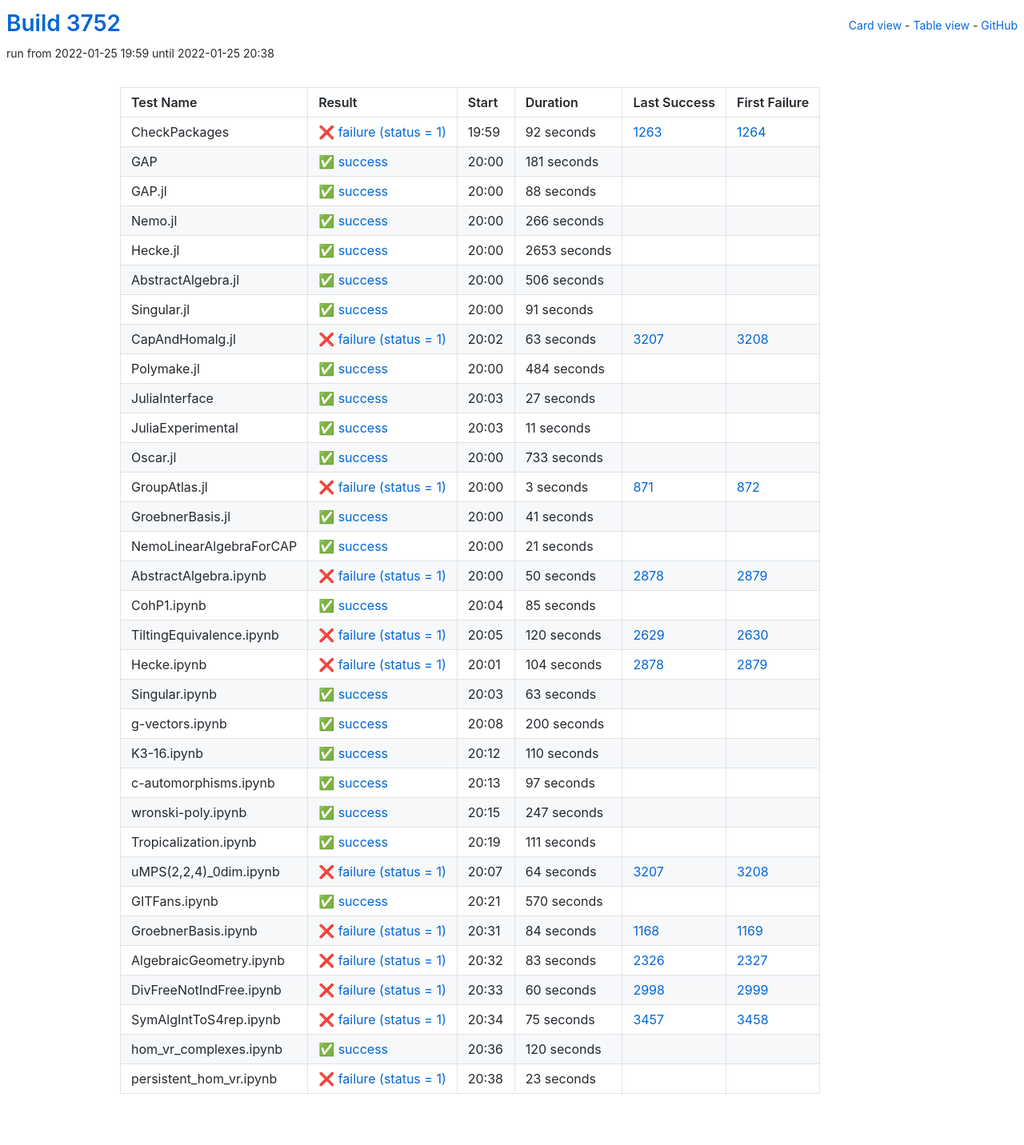
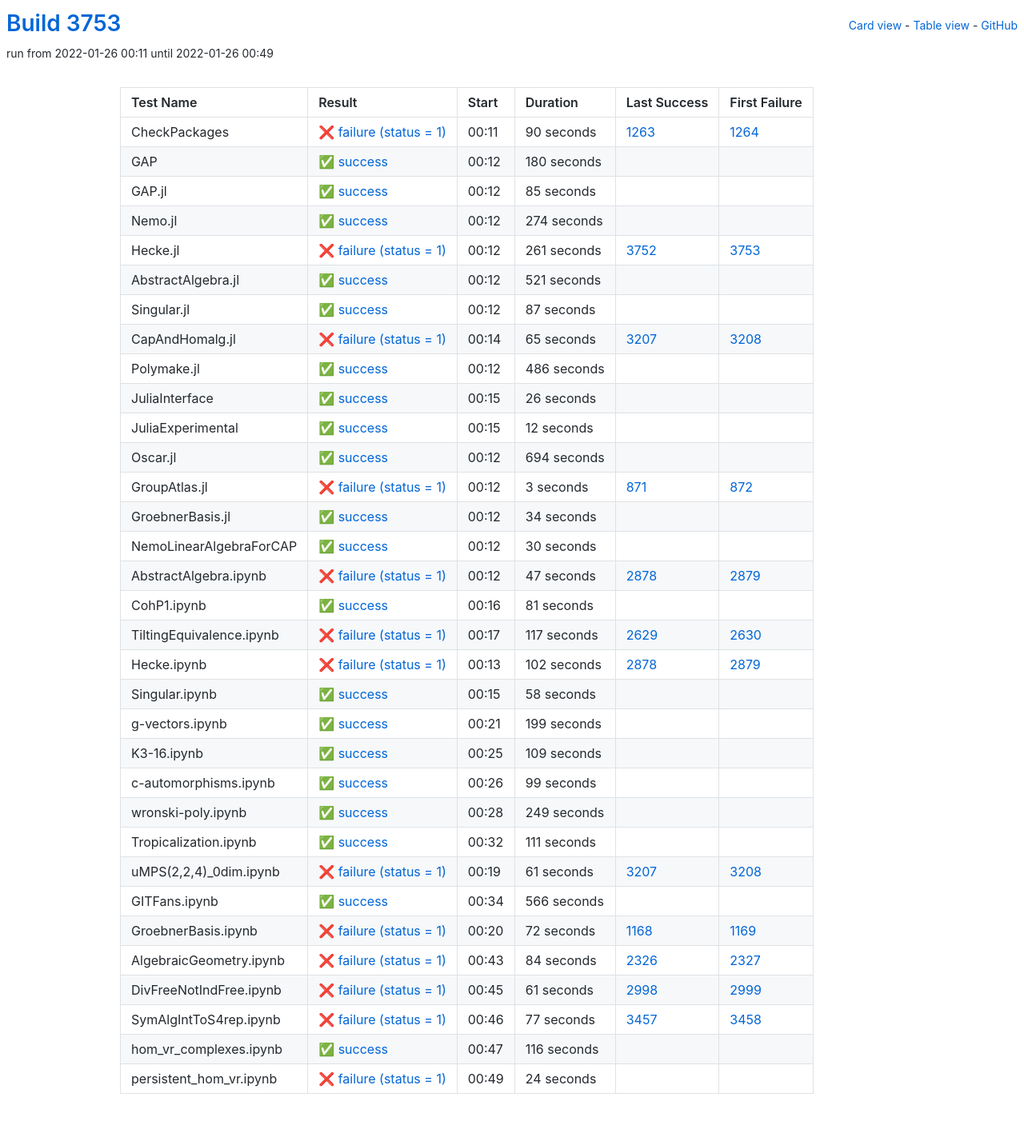
Before and after one commit to oscar-system/oscar-ci-status-stable, a Jekyll site: the page built from table.html, in a window 1280 px wide. Shown: the whole page at 80% size. Built offline with Jekyll 4.4.1, drawn with Linux system fonts in a browser that asks for light colours.

Commit message:
Build #3753

```diff
--- a/_data/ci.yml
+++ b/_data/ci.yml
@@ -1,6 +1,6 @@
 ---
-build: 3752
-build_url: https://oscarci.mathematik.uni-kl.de/job/oscar-stable/3752/
+build: 3753
+build_url: https://oscarci.mathematik.uni-kl.de/job/oscar-stable/3753/
 job: oscar-stable
 organization: oscar-system
 repo: oscar-ci-status-stable
@@ -8,152 +8,152 @@ repourl: https://github.com/oscar-system/oscar-ci-status-stable
 tests:
 - name: CheckPackages
   id: checkpackages
-  log: https://oscarci.mathematik.uni-kl.de/job/oscar-stable/3752/artifact/logs/build-3752/CheckPackages.log
-  start: 2022-01-25 19:59
+  log: https://oscarci.mathematik.uni-kl.de/job/oscar-stable/3753/artifact/logs/build-3753/CheckPackages.log
+  start: 2022-01-26 00:11
   success: false
   exitcode: 1
   status: failure
-  duration: 92
+  duration: 90
   last_success: 1263
   last_success_url: https://oscarci.mathematik.uni-kl.de/job/oscar-stable/1263/
   first_failure: 1264
   first_failure_url: https://oscarci.mathematik.uni-kl.de/job/oscar-stable/1264/
 - name: GAP
   id: gap
-  log: https://oscarci.mathematik.uni-kl.de/job/oscar-stable/3752/artifact/logs/build-3752/GAP.log
-  start: 2022-01-25 20:00
+  log: https://oscarci.mathematik.uni-kl.de/job/oscar-stable/3753/artifact/logs/build-3753/GAP.log
+  start: 2022-01-26 00:12
   success: true
   exitcode: 0
   status: success
-  duration: 181
+  duration: 180
   last_success: false
   last_success_url:
   first_failure: false
   first_failure_url:
 - name: GAP.jl
   id: gap-jl
-  log: https://oscarci.mathematik.uni-kl.de/job/oscar-stable/3752/artifact/logs/build-3752/GAP.jl.log
-  start: 2022-01-25 20:00
+  log: https://oscarci.mathematik.uni-kl.de/job/oscar-stable/3753/artifact/logs/build-3753/GAP.jl.log
+  start: 2022-01-26 00:12
   success: true
   exitcode: 0
   status: success
-  duration: 88
+  duration: 85
   last_success: false
   last_success_url:
   first_failure: false
   first_failure_url:
 - name: Nemo.jl
   id: nemo-jl
-  log: https://oscarci.mathematik.uni-kl.de/job/oscar-stable/3752/artifact/logs/build-3752/Nemo.jl.log
-  start: 2022-01-25 20:00
+  log: https://oscarci.mathematik.uni-kl.de/job/oscar-stable/3753/artifact/logs/build-3753/Nemo.jl.log
+  start: 2022-01-26 00:12
   success: true
   exitcode: 0
   status: success
-  duration: 266
+  duration: 274
   last_success: false
   last_success_url:
   first_failure: false
   first_failure_url:
 - name: Hecke.jl
   id: hecke-jl
-  log: https://oscarci.mathematik.uni-kl.de/job/oscar-stable/3752/artifact/logs/build-3752/Hecke.jl.log
-  start: 2022-01-25 20:00
+  log: https://oscarci.mathematik.uni-kl.de/job/oscar-stable/3753/artifact/logs/build-3753/Hecke.jl.log
+  start: 2022-01-26 00:12
+  success: false
+  exitcode: 1
+  status: failure
+  duration: 261
+  last_success: 3752
+  last_success_url: https://oscarci.mathematik.uni-kl.de/job/oscar-stable/3752/
+  first_failure: 3753
+  first_failure_url: https://oscarci.mathematik.uni-kl.de/job/oscar-stable/3753/
+- name: AbstractAlgebra.jl
+  id: abstractalgebra-jl
+  log: https://oscarci.mathematik.uni-kl.de/job/oscar-stable/3753/artifact/logs/build-3753/AbstractAlgebra.jl.log
+  start: 2022-01-26 00:12
   success: true
   exitcode: 0
   status: success
-  duration: 2653
-  last_success: false
-  last_success_url:
-  first_failure: false
-  first_failure_url:
-- name: AbstractAlgebra.jl
-  id: abstractalgebra-jl
-  log: https://oscarci.mathematik.uni-kl.de/job/oscar-stable/3752/artifact/logs/build-3752/AbstractAlgebra.jl.log
-  start: 2022-01-25 20:00
-  success: true
-  exitcode: 0
-  status: success
-  duration: 506
+  duration: 521
   last_success: false
   last_success_url:
   first_failure: false
   first_failure_url:
 - name: Singular.jl
   id: singular-jl
-  log: https://oscarci.mathematik.uni-kl.de/job/oscar-stable/3752/artifact/logs/build-3752/Singular.jl.log
-  start: 2022-01-25 20:00
+  log: https://oscarci.mathematik.uni-kl.de/job/oscar-stable/3753/artifact/logs/build-3753/Singular.jl.log
+  start: 2022-01-26 00:12
   success: true
   exitcode: 0
   status: success
-  duration: 91
+  duration: 87
   last_success: false
   last_success_url:
   first_failure: false
   first_failure_url:
 - name: CapAndHomalg.jl
   id: capandhomalg-jl
-  log: https://oscarci.mathematik.uni-kl.de/job/oscar-stable/3752/artifact/logs/build-3752/CapAndHomalg.jl.log
-  start: 2022-01-25 20:02
+  log: https://oscarci.mathematik.uni-kl.de/job/oscar-stable/3753/artifact/logs/build-3753/CapAndHomalg.jl.log
+  start: 2022-01-26 00:14
   success: false
   exitcode: 1
   status: failure
-  duration: 63
+  duration: 65
   last_success: 3207
   last_success_url: https://oscarci.mathematik.uni-kl.de/job/oscar-stable/3207/
   first_failure: 3208
   first_failure_url: https://oscarci.mathematik.uni-kl.de/job/oscar-stable/3208/
 - name: Polymake.jl
   id: polymake-jl
-  log: https://oscarci.mathematik.uni-kl.de/job/oscar-stable/3752/artifact/logs/build-3752/Polymake.jl.log
-  start: 2022-01-25 20:00
+  log: https://oscarci.mathematik.uni-kl.de/job/oscar-stable/3753/artifact/logs/build-3753/Polymake.jl.log
+  start: 2022-01-26 00:12
   success: true
   exitcode: 0
   status: success
-  duration: 484
+  duration: 486
   last_success: false
   last_success_url:
   first_failure: false
   first_failure_url:
 - name: JuliaInterface
   id: juliainterface
-  log: https://oscarci.mathematik.uni-kl.de/job/oscar-stable/3752/artifact/logs/build-3752/JuliaInterface.log
-  start: 2022-01-25 20:03
+  log: https://oscarci.mathematik.uni-kl.de/job/oscar-stable/3753/artifact/logs/build-3753/JuliaInterface.log
+  start: 2022-01-26 00:15
   success: true
   exitcode: 0
   status: success
-  duration: 27
+  duration: 26
   last_success: false
   last_success_url:
   first_failure: false
   first_failure_url:
 - name: JuliaExperimental
   id: juliaexperimental
-  log: https://oscarci.mathematik.uni-kl.de/job/oscar-stable/3752/artifact/logs/build-3752/JuliaExperimental.log
-  start: 2022-01-25 20:03
+  log: https://oscarci.mathematik.uni-kl.de/job/oscar-stable/3753/artifact/logs/build-3753/JuliaExperimental.log
+  start: 2022-01-26 00:15
   success: true
   exitcode: 0
   status: success
-  duration: 11
+  duration: 12
   last_success: false
   last_success_url:
   first_failure: false
   first_failure_url:
 - name: Oscar.jl
   id: oscar-jl
-  log: https://oscarci.mathematik.uni-kl.de/job/oscar-stable/3752/artifact/logs/build-3752/Oscar.jl.log
-  start: 2022-01-25 20:00
+  log: https://oscarci.mathematik.uni-kl.de/job/oscar-stable/3753/artifact/logs/build-3753/Oscar.jl.log
+  start: 2022-01-26 00:12
   success: true
   exitcode: 0
   status: success
-  duration: 733
+  duration: 694
   last_success: false
   last_success_url:
   first_failure: false
   first_failure_url:
 - name: GroupAtlas.jl
   id: groupatlas-jl
-  log: https://oscarci.mathematik.uni-kl.de/job/oscar-stable/3752/artifact/logs/build-3752/GroupAtlas.jl.log
-  start: 2022-01-25 20:00
+  log: https://oscarci.mathematik.uni-kl.de/job/oscar-stable/3753/artifact/logs/build-3753/GroupAtlas.jl.log
+  start: 2022-01-26 00:12
   success: false
   exitcode: 1
   status: failure
@@ -164,140 +164,140 @@ tests:
   first_failure_url: https://oscarci.mathematik.uni-kl.de/job/oscar-stable/872/
 - name: GroebnerBasis.jl
   id: groebnerbasis-jl
-  log: https://oscarci.mathematik.uni-kl.de/job/oscar-stable/3752/artifact/logs/build-3752/GroebnerBasis.jl.log
-  start: 2022-01-25 20:00
+  log: https://oscarci.mathematik.uni-kl.de/job/oscar-stable/3753/artifact/logs/build-3753/GroebnerBasis.jl.log
+  start: 2022-01-26 00:12
   success: true
   exitcode: 0
   status: success
-  duration: 41
+  duration: 34
   last_success: false
   last_success_url:
   first_failure: false
   first_failure_url:
 - name: NemoLinearAlgebraForCAP
   id: nemolinearalgebraforcap
-  log: https://oscarci.mathematik.uni-kl.de/job/oscar-stable/3752/artifact/logs/build-3752/NemoLinearAlgebraForCAP.log
-  start: 2022-01-25 20:00
+  log: https://oscarci.mathematik.uni-kl.de/job/oscar-stable/3753/artifact/logs/build-3753/NemoLinearAlgebraForCAP.log
+  start: 2022-01-26 00:12
   success: true
   exitcode: 0
   status: success
-  duration: 21
+  duration: 30
   last_success: false
   last_success_url:
   first_failure: false
   first_failure_url:
 - name: AbstractAlgebra.ipynb
   id: abstractalgebra-ipynb
-  log: https://oscarci.mathematik.uni-kl.de/job/oscar-stable/3752/artifact/logs/build-3752/AbstractAlgebra.ipynb.log
-  start: 2022-01-25 20:00
+  log: https://oscarci.mathematik.uni-kl.de/job/oscar-stable/3753/artifact/logs/build-3753/AbstractAlgebra.ipynb.log
+  start: 2022-01-26 00:12
   success: false
   exitcode: 1
   status: failure
-  duration: 50
+  duration: 47
   last_success: 2878
   last_success_url: https://oscarci.mathematik.uni-kl.de/job/oscar-stable/2878/
   first_failure: 2879
   first_failure_url: https://oscarci.mathematik.uni-kl.de/job/oscar-stable/2879/
 - name: CohP1.ipynb
   id: cohp1-ipynb
-  log: https://oscarci.mathematik.uni-kl.de/job/oscar-stable/3752/artifact/logs/build-3752/CohP1.ipynb.log
-  start: 2022-01-25 20:04
+  log: https://oscarci.mathematik.uni-kl.de/job/oscar-stable/3753/artifact/logs/build-3753/CohP1.ipynb.log
+  start: 2022-01-26 00:16
   success: true
   exitcode: 0
   status: success
-  duration: 85
+  duration: 81
   last_success: false
   last_success_url:
   first_failure: false
   first_failure_url:
 - name: TiltingEquivalence.ipynb
   id: tiltingequivalence-ipynb
-  log: https://oscarci.mathematik.uni-kl.de/job/oscar-stable/3752/artifact/logs/build-3752/TiltingEquivalence.ipynb.log
-  start: 2022-01-25 20:05
+  log: https://oscarci.mathematik.uni-kl.de/job/oscar-stable/3753/artifact/logs/build-3753/TiltingEquivalence.ipynb.log
+  start: 2022-01-26 00:17
   success: false
   exitcode: 1
   status: failure
-  duration: 120
+  duration: 117
   last_success: 2629
   last_success_url: https://oscarci.mathematik.uni-kl.de/job/oscar-stable/2629/
   first_failure: 2630
   first_failure_url: https://oscarci.mathematik.uni-kl.de/job/oscar-stable/2630/
 - name: Hecke.ipynb
   id: hecke-ipynb
-  log: https://oscarci.mathematik.uni-kl.de/job/oscar-stable/3752/artifact/logs/build-3752/Hecke.ipynb.log
-  start: 2022-01-25 20:01
+  log: https://oscarci.mathematik.uni-kl.de/job/oscar-stable/3753/artifact/logs/build-3753/Hecke.ipynb.log
+  start: 2022-01-26 00:13
   success: false
   exitcode: 1
   status: failure
-  duration: 104
+  duration: 102
   last_success: 2878
   last_success_url: https://oscarci.mathematik.uni-kl.de/job/oscar-stable/2878/
   first_failure: 2879
   first_failure_url: https://oscarci.mathematik.uni-kl.de/job/oscar-stable/2879/
 - name: Singular.ipynb
   id: singular-ipynb
-  log: https://oscarci.mathematik.uni-kl.de/job/oscar-stable/3752/artifact/logs/build-3752/Singular.ipynb.log
-  start: 2022-01-25 20:03
+  log: https://oscarci.mathematik.uni-kl.de/job/oscar-stable/3753/artifact/logs/build-3753/Singular.ipynb.log
+  start: 2022-01-26 00:15
   success: true
   exitcode: 0
   status: success
-  duration: 63
+  duration: 58
   last_success: false
   last_success_url:
   first_failure: false
   first_failure_url:
 - name: g-vectors.ipynb
   id: g-vectors-ipynb
-  log: https://oscarci.mathematik.uni-kl.de/job/oscar-stable/3752/artifact/logs/build-3752/g-vectors.ipynb.log
-  start: 2022-01-25 20:08
+  log: https://oscarci.mathematik.uni-kl.de/job/oscar-stable/3753/artifact/logs/build-3753/g-vectors.ipynb.log
+  start: 2022-01-26 00:21
   success: true
   exitcode: 0
   status: success
-  duration: 200
+  duration: 199
   last_success: false
   last_success_url:
   first_failure: false
   first_failure_url:
 - name: K3-16.ipynb
   id: k3-16-ipynb
-  log: https://oscarci.mathematik.uni-kl.de/job/oscar-stable/3752/artifact/logs/build-3752/K3-16.ipynb.log
-  start: 2022-01-25 20:12
+  log: https://oscarci.mathematik.uni-kl.de/job/oscar-stable/3753/artifact/logs/build-3753/K3-16.ipynb.log
+  start: 2022-01-26 00:25
   success: true
   exitcode: 0
   status: success
-  duration: 110
+  duration: 109
   last_success: false
   last_success_url:
   first_failure: false
   first_failure_url:
 - name: c-automorphisms.ipynb
   id: c-automorphisms-ipynb
-  log: https://oscarci.mathematik.uni-kl.de/job/oscar-stable/3752/artifact/logs/build-3752/c-automorphisms.ipynb.log
-  start: 2022-01-25 20:13
+  log: https://oscarci.mathematik.uni-kl.de/job/oscar-stable/3753/artifact/logs/build-3753/c-automorphisms.ipynb.log
+  start: 2022-01-26 00:26
   success: true
   exitcode: 0
   status: success
-  duration: 97
+  duration: 99
   last_success: false
   last_success_url:
   first_failure: false
   first_failure_url:
 - name: wronski-poly.ipynb
   id: wronski-poly-ipynb
-  log: https://oscarci.mathematik.uni-kl.de/job/oscar-stable/3752/artifact/logs/build-3752/wronski-poly.ipynb.log
-  start: 2022-01-25 20:15
+  log: https://oscarci.mathematik.uni-kl.de/job/oscar-stable/3753/artifact/logs/build-3753/wronski-poly.ipynb.log
+  start: 2022-01-26 00:28
   success: true
   exitcode: 0
   status: success
-  duration: 247
+  duration: 249
   last_success: false
   last_success_url:
   first_failure: false
   first_failure_url:
 - name: Tropicalization.ipynb
   id: tropicalization-ipynb
-  log: https://oscarci.mathematik.uni-kl.de/job/oscar-stable/3752/artifact/logs/build-3752/Tropicalization.ipynb.log
-  start: 2022-01-25 20:19
+  log: https://oscarci.mathematik.uni-kl.de/job/oscar-stable/3753/artifact/logs/build-3753/Tropicalization.ipynb.log
+  start: 2022-01-26 00:32
   success: true
   exitcode: 0
   status: success
@@ -308,96 +308,96 @@ tests:
   first_failure_url:
 - name: uMPS(2,2,4)_0dim.ipynb
   id: umps-2-2-4-0dim-ipynb
-  log: https://oscarci.mathematik.uni-kl.de/job/oscar-stable/3752/artifact/logs/build-3752/uMPS-2-2-4-_0dim.ipynb.log
-  start: 2022-01-25 20:07
+  log: https://oscarci.mathematik.uni-kl.de/job/oscar-stable/3753/artifact/logs/build-3753/uMPS-2-2-4-_0dim.ipynb.log
+  start: 2022-01-26 00:19
   success: false
   exitcode: 1
   status: failure
-  duration: 64
+  duration: 61
   last_success: 3207
   last_success_url: https://oscarci.mathematik.uni-kl.de/job/oscar-stable/3207/
   first_failure: 3208
   first_failure_url: https://oscarci.mathematik.uni-kl.de/job/oscar-stable/3208/
 - name: GITFans.ipynb
   id: gitfans-ipynb
-  log: https://oscarci.mathematik.uni-kl.de/job/oscar-stable/3752/artifact/logs/build-3752/GITFans.ipynb.log
-  start: 2022-01-25 20:21
+  log: https://oscarci.mathematik.uni-kl.de/job/oscar-stable/3753/artifact/logs/build-3753/GITFans.ipynb.log
+  start: 2022-01-26 00:34
   success: true
   exitcode: 0
   status: success
-  duration: 570
+  duration: 566
   last_success: false
   last_success_url:
   first_failure: false
   first_failure_url:
 - name: GroebnerBasis.ipynb
   id: groebnerbasis-ipynb
-  log: https://oscarci.mathematik.uni-kl.de/job/oscar-stable/3752/artifact/logs/build-3752/GroebnerBasis.ipynb.log
-  start: 2022-01-25 20:31
+  log: https://oscarci.mathematik.uni-kl.de/job/oscar-stable/3753/artifact/logs/build-3753/GroebnerBasis.ipynb.log
+  start: 2022-01-26 00:20
   success: false
   exitcode: 1
   status: failure
-  duration: 84
+  duration: 72
   last_success: 1168
   last_success_url: https://oscarci.mathematik.uni-kl.de/job/oscar-stable/1168/
   first_failure: 1169
   first_failure_url: https://oscarci.mathematik.uni-kl.de/job/oscar-stable/1169/
 - name: AlgebraicGeometry.ipynb
   id: algebraicgeometry-ipynb
-  log: https://oscarci.mathematik.uni-kl.de/job/oscar-stable/3752/artifact/logs/build-3752/AlgebraicGeometry.ipynb.log
-  start: 2022-01-25 20:32
+  log: https://oscarci.mathematik.uni-kl.de/job/oscar-stable/3753/artifact/logs/build-3753/AlgebraicGeometry.ipynb.log
+  start: 2022-01-26 00:43
   success: false
   exitcode: 1
   status: failure
-  duration: 83
+  duration: 84
   last_success: 2326
   last_success_url: https://oscarci.mathematik.uni-kl.de/job/oscar-stable/2326/
   first_failure: 2327
   first_failure_url: https://oscarci.mathematik.uni-kl.de/job/oscar-stable/2327/
 - name: DivFreeNotIndFree.ipynb
   id: divfreenotindfree-ipynb
-  log: https://oscarci.mathematik.uni-kl.de/job/oscar-stable/3752/artifact/logs/build-3752/DivFreeNotIndFree.ipynb.log
-  start: 2022-01-25 20:33
+  log: https://oscarci.mathematik.uni-kl.de/job/oscar-stable/3753/artifact/logs/build-3753/DivFreeNotIndFree.ipynb.log
+  start: 2022-01-26 00:45
   success: false
   exitcode: 1
   status: failure
-  duration: 60
+  duration: 61
   last_success: 2998
   last_success_url: https://oscarci.mathematik.uni-kl.de/job/oscar-stable/2998/
   first_failure: 2999
   first_failure_url: https://oscarci.mathematik.uni-kl.de/job/oscar-stable/2999/
 - name: SymAlgIntToS4rep.ipynb
   id: symalginttos4rep-ipynb
-  log: https://oscarci.mathematik.uni-kl.de/job/oscar-stable/3752/artifact/logs/build-3752/SymAlgIntToS4rep.ipynb.log
-  start: 2022-01-25 20:34
+  log: https://oscarci.mathematik.uni-kl.de/job/oscar-stable/3753/artifact/logs/build-3753/SymAlgIntToS4rep.ipynb.log
+  start: 2022-01-26 00:46
   success: false
   exitcode: 1
   status: failure
-  duration: 75
+  duration: 77
   last_success: 3457
   last_success_url: https://oscarci.mathematik.uni-kl.de/job/oscar-stable/3457/
   first_failure: 3458
   first_failure_url: https://oscarci.mathematik.uni-kl.de/job/oscar-stable/3458/
 - name: hom_vr_complexes.ipynb
   id: hom-vr-complexes-ipynb
-  log: https://oscarci.mathematik.uni-kl.de/job/oscar-stable/3752/artifact/logs/build-3752/hom_vr_complexes.ipynb.log
-  start: 2022-01-25 20:36
+  log: https://oscarci.mathematik.uni-kl.de/job/oscar-stable/3753/artifact/logs/build-3753/hom_vr_complexes.ipynb.log
+  start: 2022-01-26 00:47
   success: true
   exitcode: 0
   status: success
-  duration: 120
+  duration: 116
   last_success: false
   last_success_url:
   first_failure: false
   first_failure_url:
 - name: persistent_hom_vr.ipynb
   id: persistent-hom-vr-ipynb
-  log: https://oscarci.mathematik.uni-kl.de/job/oscar-stable/3752/artifact/logs/build-3752/persistent_hom_vr.ipynb.log
-  start: 2022-01-25 20:38
+  log: https://oscarci.mathematik.uni-kl.de/job/oscar-stable/3753/artifact/logs/build-3753/persistent_hom_vr.ipynb.log
+  start: 2022-01-26 00:49
   success: false
   exitcode: 1
   status: failure
-  duration: 23
+  duration: 24
   last_success: false
   last_success_url:
   first_failure: false
```
Also changed, not shown: README.md.
